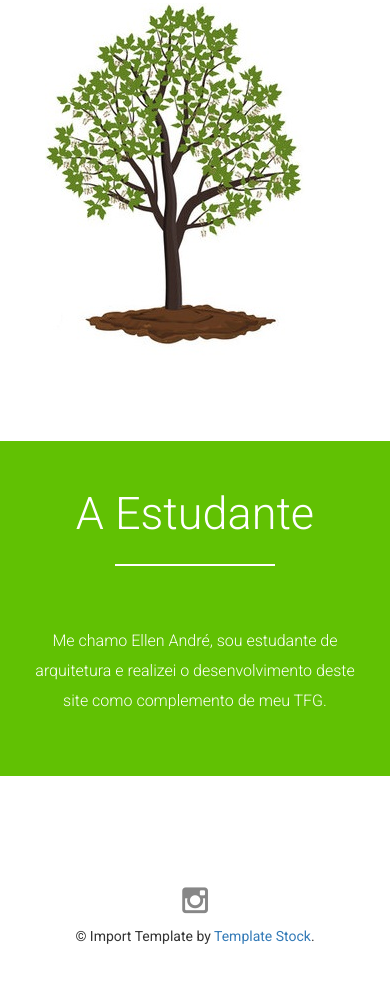
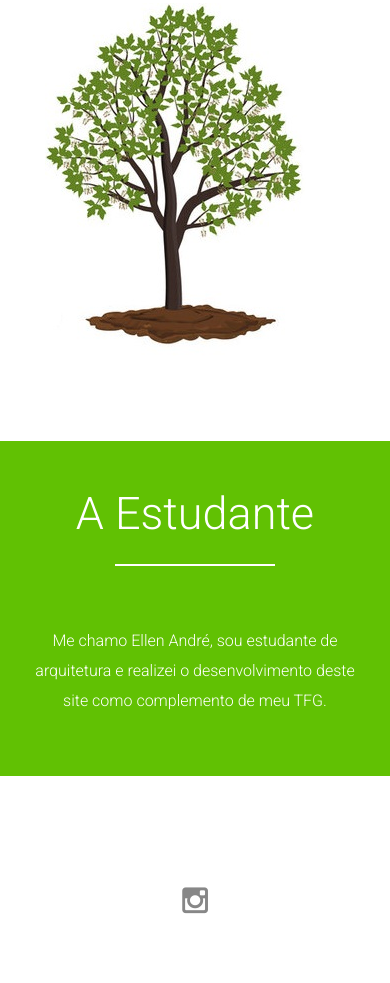
Before and after one commit to emmanuel7151/Valta, a plain HTML site: page index.html in a window 390 px wide. Shown: the part 2251-3234 px from the top of the page. Drawn offline with Linux system fonts and the light colour scheme.

Commit message:
Mais uma xD

```diff
--- a/index.html
+++ b/index.html
@@ -139,12 +139,7 @@
 		<div class="container">
 			<div class="row">
 				<div class="col-sm-12 footer-social">
-					<a href="https://www.instagram.com/arquitellen/"><i class="fa fa-instagram"></i></a>
-				</div>
-			</div>
-			<div class="row">
-				<div class="col-sm-12 footer-copyright">
-					© Import Template by <a href="http://templatestock.co">Template Stock</a>.
+					<a href="https://www.instagram.com/arquitellen/" target="_blank"><i class="fa fa-instagram"></i></a>
 				</div>
 			</div>
 		</div>
```
